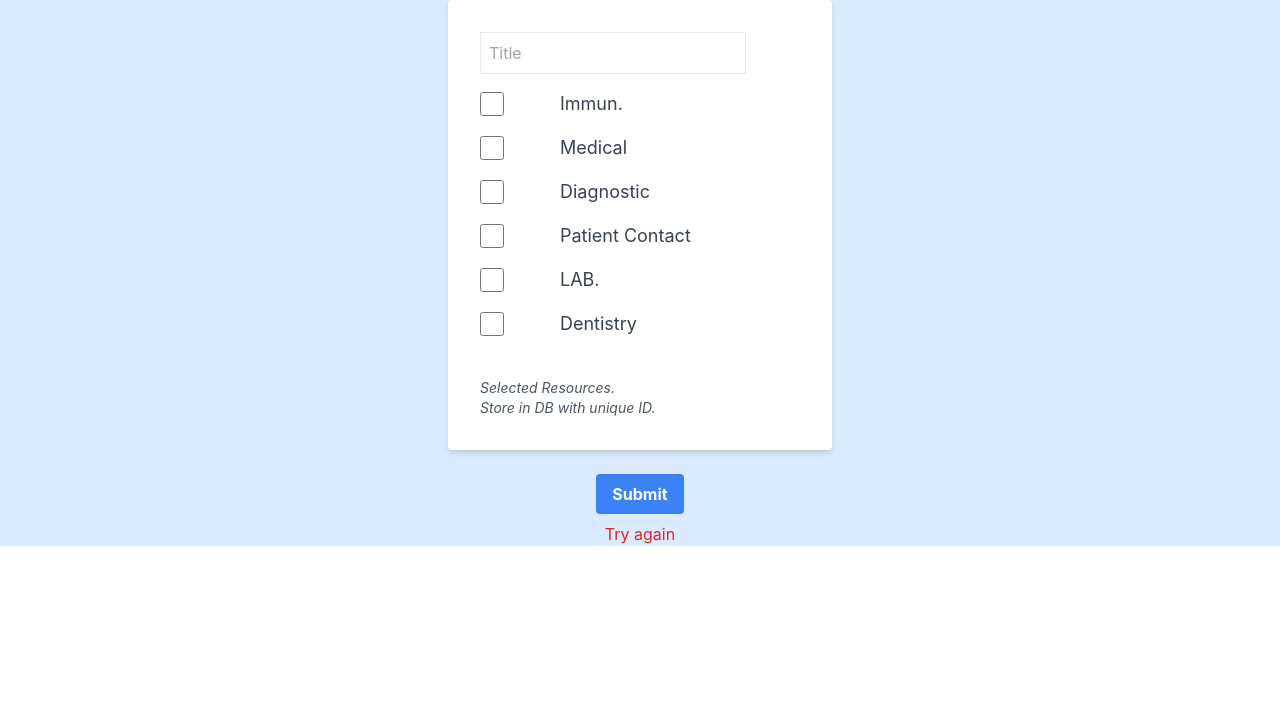
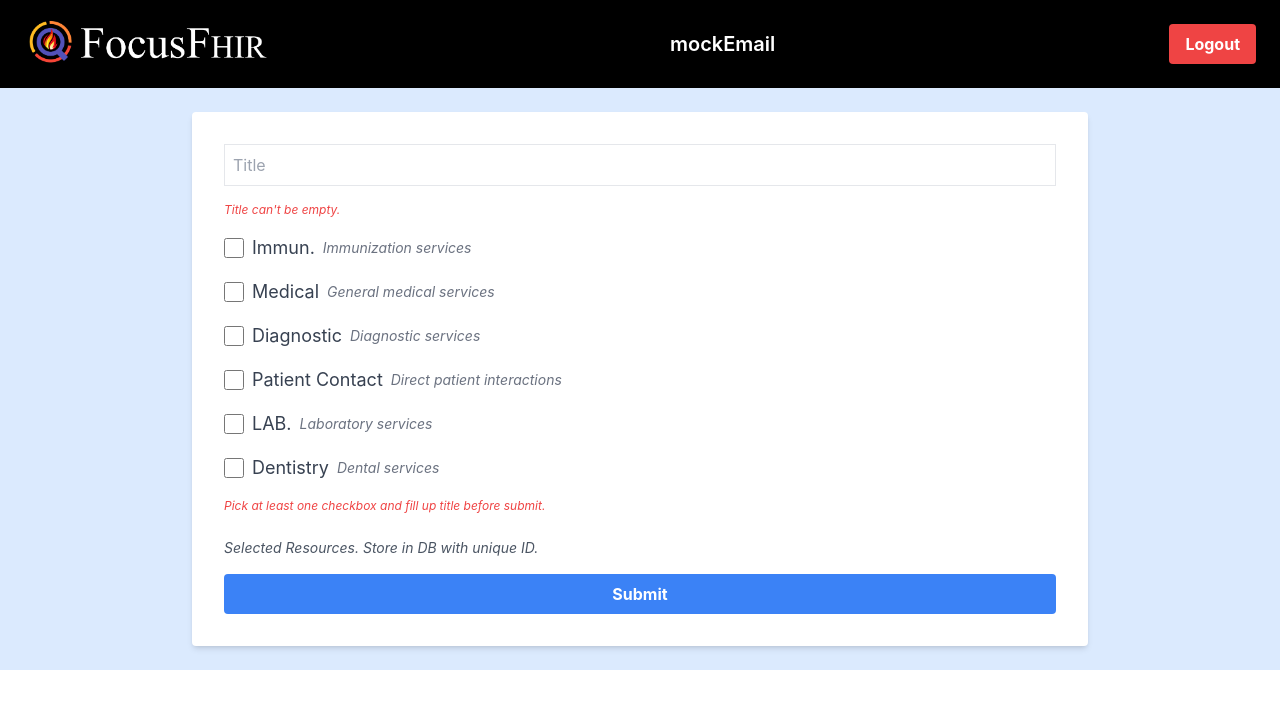
Before and after one commit to sajeedazam/MedicalDashboard, a React (Create React App) app in the folder frontend/: page /list-config in a window 1280 px wide. Shown: the top 708 px of the page. Built offline with nearby package versions, Linux system fonts and the light colour scheme.

Commit message:
UI of listconfig and main page

```diff
--- a/frontend/src/pages/listConfig.jsx
+++ b/frontend/src/pages/listConfig.jsx
@@ -1,91 +1,110 @@
 import React, { useState } from "react";
+import logo from "../assets/logo.png";
 
 const categories = [
-  { id: 1, name: "Immun." },
-  { id: 2, name: "Medical" },
-  { id: 3, name: "Diagnostic" },
-  { id: 4, name: "Patient Contact" },
-  { id: 5, name: "LAB." },
-  { id: 6, name: "Dentistry" },
+  { id: 1, name: "Immun.", description: "Immunization services" },
+  { id: 2, name: "Medical", description: "General medical services" },
+  { id: 3, name: "Diagnostic", description: "Diagnostic services" },
+  {
+    id: 4,
+    name: "Patient Contact",
+    description: "Direct patient interactions",
+  },
+  { id: 5, name: "LAB.", description: "Laboratory services" },
+  { id: 6, name: "Dentistry", description: "Dental services" },
 ];
 
 const Checklist = () => {
   const [checkedItems, setCheckedItems] = useState(new Set());
   const [title, setTitle] = useState("");
   const [submitted, setSubmitted] = useState(false);
+  const [error, setError] = useState("");
 
   const handleCheck = (id) => {
     setCheckedItems((prev) => {
       const newChecked = new Set(prev);
-      if (newChecked.has(id)) {
-        newChecked.delete(id);
-      } else {
-        newChecked.add(id);
-      }
+      newChecked.has(id) ? newChecked.delete(id) : newChecked.add(id);
       return newChecked;
     });
+    setError(""); // Clear error when a checkbox is clicked
   };
 
   const handleSubmit = () => {
-    if (checkedItems.size > 0 && title.trim() !== "") {
+    if (title.trim() === "") {
+      setError("Title can't be empty.");
+    } else if (checkedItems.size === 0) {
+      setError("At least one category must be selected.");
+    } else {
       // Success case
-      console.log("Hello World");
+      console.log("Submitted:", { title, checkedItems });
       setSubmitted(true);
-    } else {
-      // Failure case
-      setSubmitted(false);
+      setError("");
     }
   };
 
   return (
     <div className="flex flex-col items-center h-full bg-blue-100">
-      <div className="flex flex-col bg-white shadow-md rounded p-8 w-96 mb-6">
-        <div className="mb-6">
-          {/* Title box */}
+      <header className="flex justify-between items-center w-full py-4 px-6 bg-black">
+        <img src={logo} alt="FocusFHIR Logo" className="h-14" />
+        <span className="text-white font-semibold text-xl">
+          {title || "mockEmail"}
+        </span>
+        <button className="bg-red-500 hover:bg-red-700 text-white font-bold py-2 px-4 rounded">
+          Logout
+        </button>
+      </header>
+
+      <div className="flex flex-col bg-white shadow-md rounded p-8 w-full max-w-4xl my-6">
+        <div className="mb-4">
           <input
             type="text"
             placeholder="Title"
             value={title}
-            onChange={(e) => setTitle(e.target.value)}
-            className="border p-2 mb-4"
+            onChange={(e) => {
+              setTitle(e.target.value);
+              setError("");
+            }}
+            className={`border p-2 mb-4 w-full ${
+              error.includes("Title") ? "border-red-500" : ""
+            }`}
           />
+          <p className="text-xs italic text-red-500">Title can't be empty.</p>
+        </div>
 
-          {/* Checkboxes */}
+        <div className="mb-6">
           {categories.map((category) => (
-            <label
-              key={category.id}
-              className="flex items-center space-x-14 mb-4"
-            >
+            <label key={category.id} className="flex items-center mb-4">
               <input
                 type="checkbox"
                 checked={checkedItems.has(category.id)}
                 onChange={() => handleCheck(category.id)}
-                className="form-checkbox h-6 w-6 text-blue-600"
+                className="form-checkbox h-5 w-5 text-blue-600"
               />
-              <span className="text-gray-700 text-lg">{category.name}</span>
+              <span className="ml-2 text-gray-700 text-lg">
+                {category.name}
+              </span>
+              <span className="ml-2 text-sm text-gray-500 italic">
+                {category.description}
+              </span>
             </label>
           ))}
+          <p className="text-xs italic text-red-500">
+            Pick at least one checkbox and fill up title before submit.
+          </p>
         </div>
-        <div className="text-sm text-gray-600 italic">
-          Selected Resources. <br />
-          Store in DB with unique ID.
+
+        <div className="text-sm text-gray-600 italic mb-4">
+          Selected Resources. Store in DB with unique ID.
         </div>
+
+        <button
+          onClick={handleSubmit}
+          className="bg-blue-500 hover:bg-blue-700 text-white font-bold py-2 px-4 rounded w-full"
+        >
+          Submit
+        </button>
+        {error && <div className="text-red-600 mt-2 text-center">{error}</div>}
       </div>
-
-      {/* Submit Button */}
-      <button
-        onClick={handleSubmit}
-        className="bg-blue-500 hover:bg-blue-700 text-white font-bold py-2 px-4 rounded"
-      >
-        Submit
-      </button>
-
-      {/* Submission Result */}
-      {submitted ? (
-        <div className="text-green-600 mt-2">Hello World</div>
-      ) : (
-        <div className="text-red-600 mt-2">Try again</div>
-      )}
     </div>
   );
 };
--- a/frontend/src/pages/main.jsx
+++ b/frontend/src/pages/main.jsx
@@ -1,4 +1,5 @@
 import React from "react";
+import logo from "../assets/logo.png";
 
 const mockData = [
   { title: "Optimizing Sedation", creationTime: "Jan 20, 2024" },
@@ -12,8 +13,27 @@ const handleEditDelete = () => {
 };
 
 const ApplicationList = () => {
+  let username = "mockEmail";
   return (
     <div className="container mx-auto px-4">
+      {/* Header */}
+      <header className="flex justify-between items-center py-4 px-6 bg-black">
+        {/* Logo and Username */}
+        <div className="flex items-center">
+          <img src={logo} alt="FocusFHIR Logo" className="h-14" />
+          <span className="ml-4 text-white font-semibold text-xl tracking-tight">
+            {username}
+          </span>
+        </div>
+
+        {/* Logout Button */}
+        <div>
+          <button className="bg-red-500 hover:bg-red-700 text-white font-bold py-2 px-4 rounded">
+            Logout
+          </button>
+        </div>
+      </header>
+
       <div className="flex justify-between items-center my-6">
         <h1 className="text-2xl font-bold">Applications List</h1>
         <button
```
Also changed, not shown: frontend/src/assets/logo.png (added).
